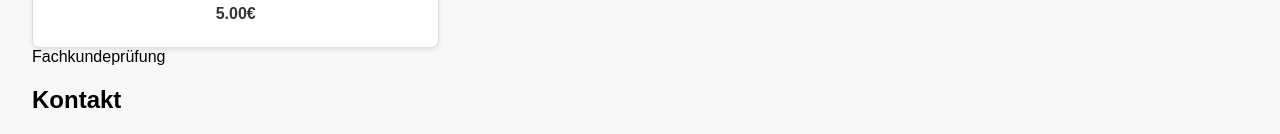
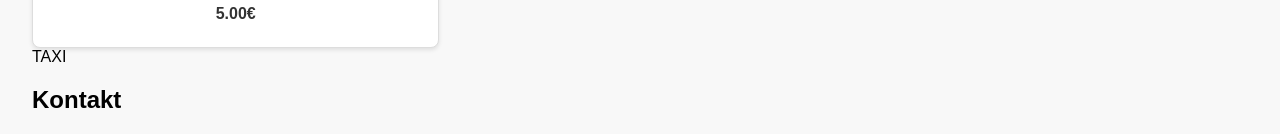
Before and after one commit to Jalal-Sarokhan/restaurant, a plain HTML site: page index.html in a window 1280 px wide. Shown: the part 1019-1153 px from the top of the page. Drawn offline with Linux system fonts and the light colour scheme.

Commit message:
Change section title from 'Fachkundeprüfung' to 'TAXI'

```diff
--- a/index.html
+++ b/index.html
@@ -24,7 +24,7 @@
                 <!-- Menüeinträge hier einfügen -->
             </div>
         </section>
-        <section>Fachkundeprüfung  </section>
+        <section>TAXI  </section>
         <section id="kontakt">
             <h2>Kontakt</h2>
             <p>Adresse: Musterstraße 1, 12345 Musterstadt</p>
```
